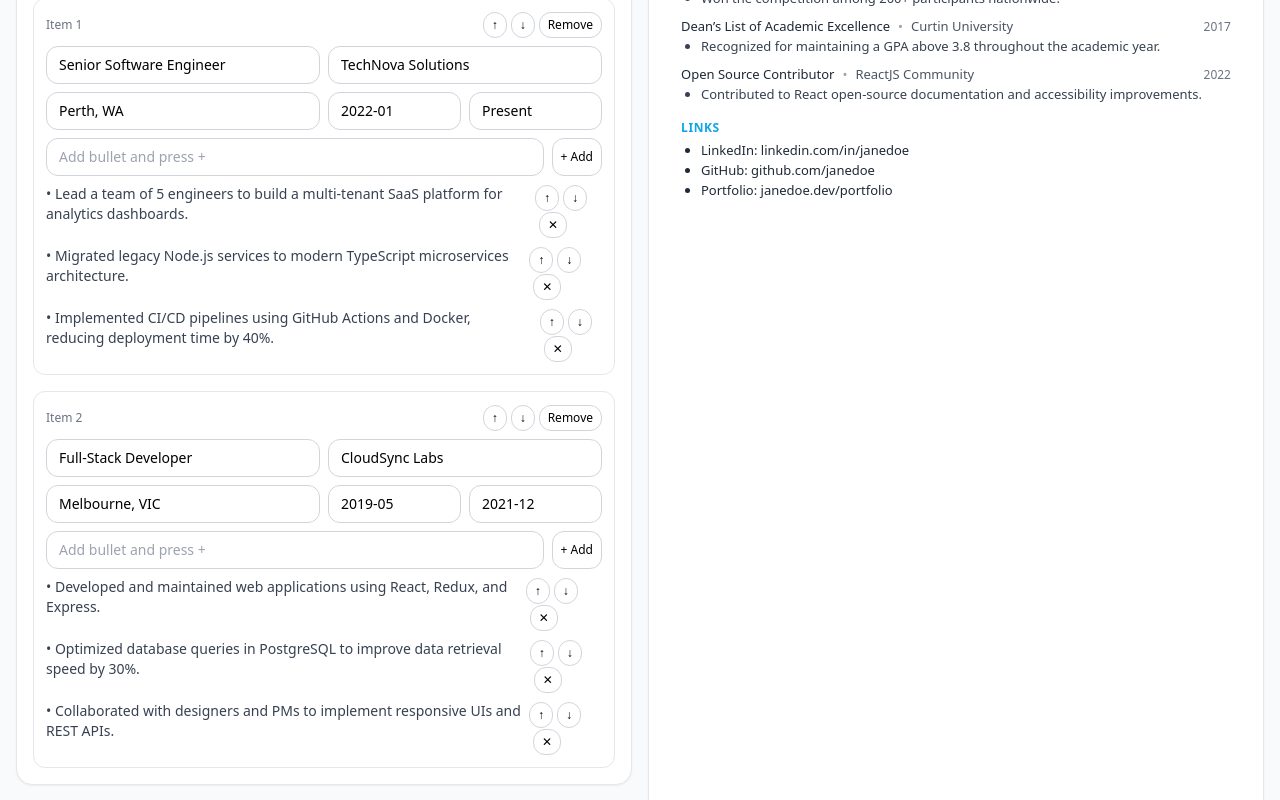
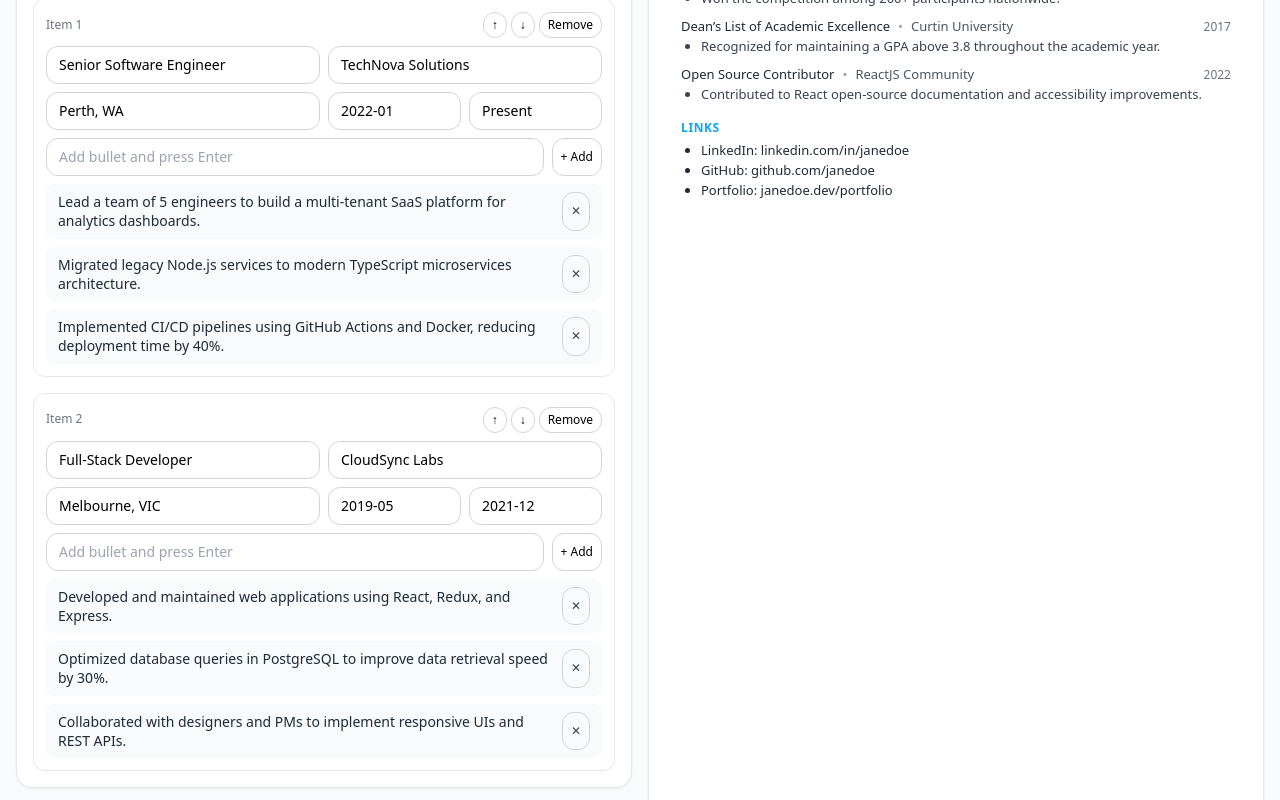
Before and after one commit to axcel-blade/resume-builder, a React (Vite) app: page / in a window 1280 px wide. Shown: the part 1040-1840 px from the top of the page. Built offline with nearby package versions, Linux system fonts and the light colour scheme.

Commit message:
Refactor BulletsEditor component: add Enter key support, improve input field and list item styles

```diff
--- a/src/components/BulletsEditor.jsx
+++ b/src/components/BulletsEditor.jsx
@@ -3,14 +3,21 @@
 
 export default function BulletsEditor({ items = [], onChange }) {
   const [val, setVal] = useState("");
+
   const add = () => {
     if (!val.trim()) return;
     onChange([...(items || []), val.trim()]);
     setVal("");
   };
+
   const del = (i) => onChange(items.filter((_, idx) => idx !== i));
-    const up = (i) => i > 0 && onChange(items.map((x, idx) => (idx === i - 1 ? items[i] : idx === i ? items[i - 1] : x)));
-    const dn = (i) => i < items.length - 1 && onChange(items.map((x, idx) => (idx === i + 1 ? items[i] : idx === i ? items[i + 1] : x)));
+
+  const handleKey = (e) => {
+    if (e.key === "Enter") {
+      e.preventDefault();
+      add();
+    }
+  };
 
   return (
     <div>
@@ -19,19 +26,20 @@
           className="flex-1 rounded-xl border border-gray-300 px-3 py-2 text-sm outline-none focus:ring-2 focus:ring-sky-400"
           value={val}
           onChange={(e) => setVal(e.target.value)}
-            placeholder="Add bullet and press +"
+          onKeyDown={handleKey}
+          placeholder="Add bullet and press Enter"
         />
         <IconButton onClick={add}>+ Add</IconButton>
       </div>
+
       <ul className="mt-2 space-y-2">
         {items?.map((b, i) => (
-            <li key={i} className="flex items-start justify-between gap-2">
-                <span className="text-sm text-gray-700">• {b}</span>
-                <span className="space-x-1">
-                <IconButton title="Up" onClick={() => up(i)}>↑</IconButton>
-                <IconButton title="Down" onClick={() => dn(i)}>↓</IconButton>
-                <IconButton title="Remove" onClick={() => del(i)}>✕</IconButton>
-                </span>
+          <li
+            key={i}
+            className="flex justify-between gap-2 break-words whitespace-pre-wrap rounded-lg bg-gray-50 px-3 py-2 text-sm text-gray-700"
+          >
+            <span className="flex-1 text-gray-800 leading-snug">{b}</span>
+            <IconButton onClick={() => del(i)}>✕</IconButton>
           </li>
         ))}
       </ul>
```
Lines whose indentation alone changed are shown as unchanged.
